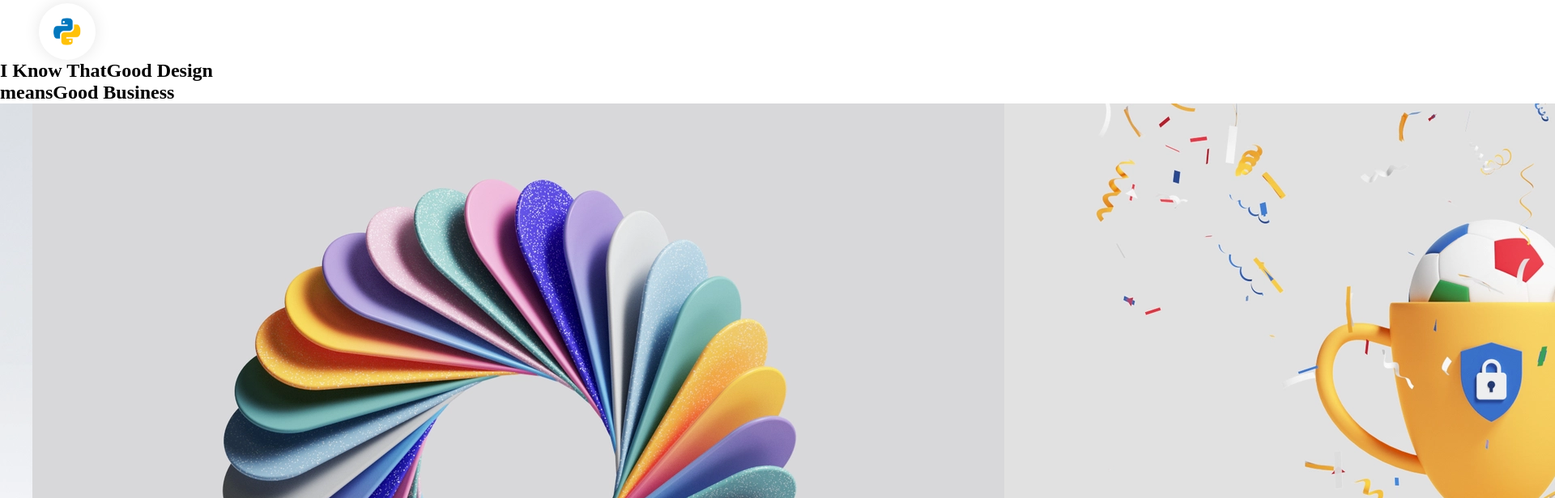
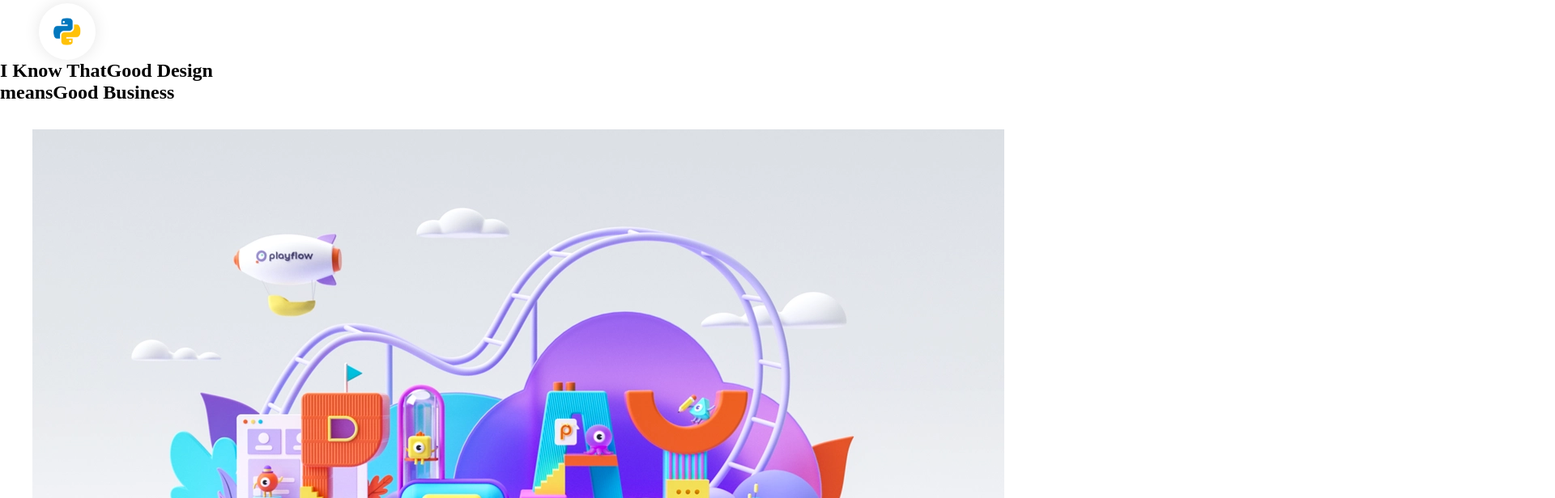
Before and after one commit to brosmar18/portfolio-frontend, a React (Create React App) app: page / in a window 1280 px wide. Shown: the part 2240-2856 px from the top of the page at 81% size, 1920 px wide, since content can reach past the window. Built offline with nearby package versions, Linux system fonts and the light colour scheme.

Commit message:
styles added to app__profiles

```diff
--- a/src/container/About/About.scss
+++ b/src/container/About/About.scss
@@ -8,4 +8,6 @@
     display: flex;
     justify-content: center;
     align-items: flex-start;
+    flex-wrap: wrap;
+    margin-top: 2rem;
 }
```
